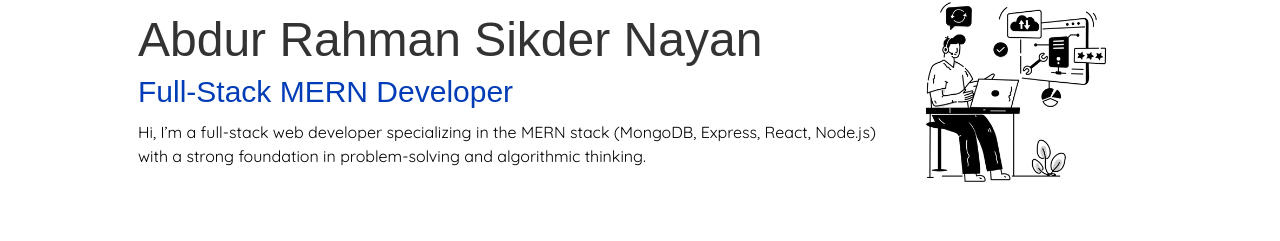
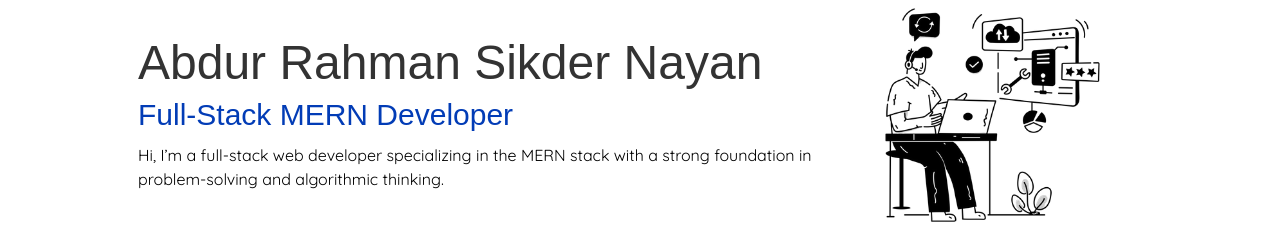
Before and after one commit to AbdurRahmanSikder/Portfolio, a React (Vite) app in the folder client/: page / in a window 1280 px wide. Shown: the part 178-419 px from the top of the page. Built offline with nearby package versions, Linux system fonts and the light colour scheme; no server answers; a web font is replaced by a local one.

Commit message:
Update Home.jsx

```diff
--- a/client/src/components/Home/Home.jsx
+++ b/client/src/components/Home/Home.jsx
@@ -7,7 +7,7 @@ function Home() {
       <div className="details">
         <div className="full-name">Abdur Rahman Sikder Nayan</div>
         <div className="my-title">Full-Stack MERN Developer</div>
-        <div className="article">Hi, I’m a full-stack web developer specializing in the MERN stack (MongoDB, Express, React, Node.js) with a strong foundation in problem-solving and algorithmic thinking.</div>
+        <div className="article">Hi, I’m a full-stack web developer specializing in the MERN stack with a strong foundation in problem-solving and algorithmic thinking.</div>
       </div>
       <div className="codingimage">
         <img src={codingImage} alt="Coding" />
```
